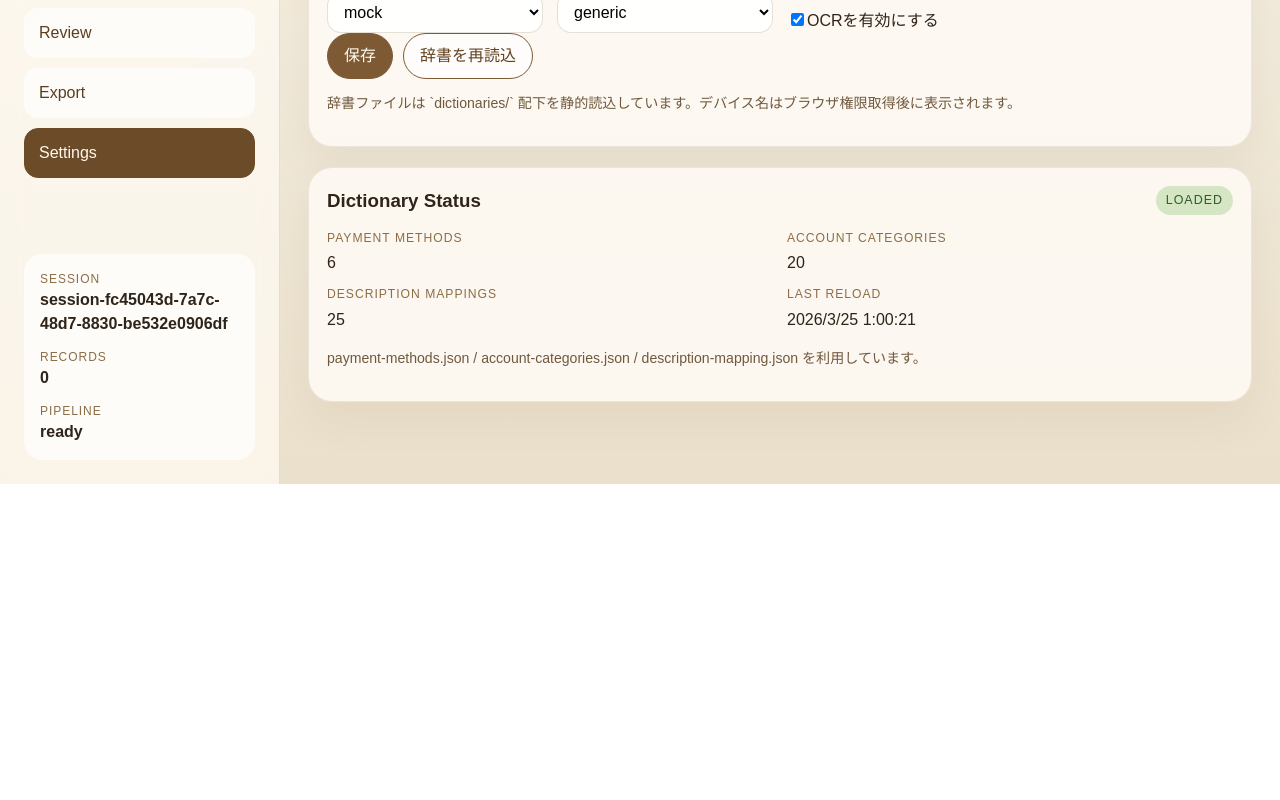
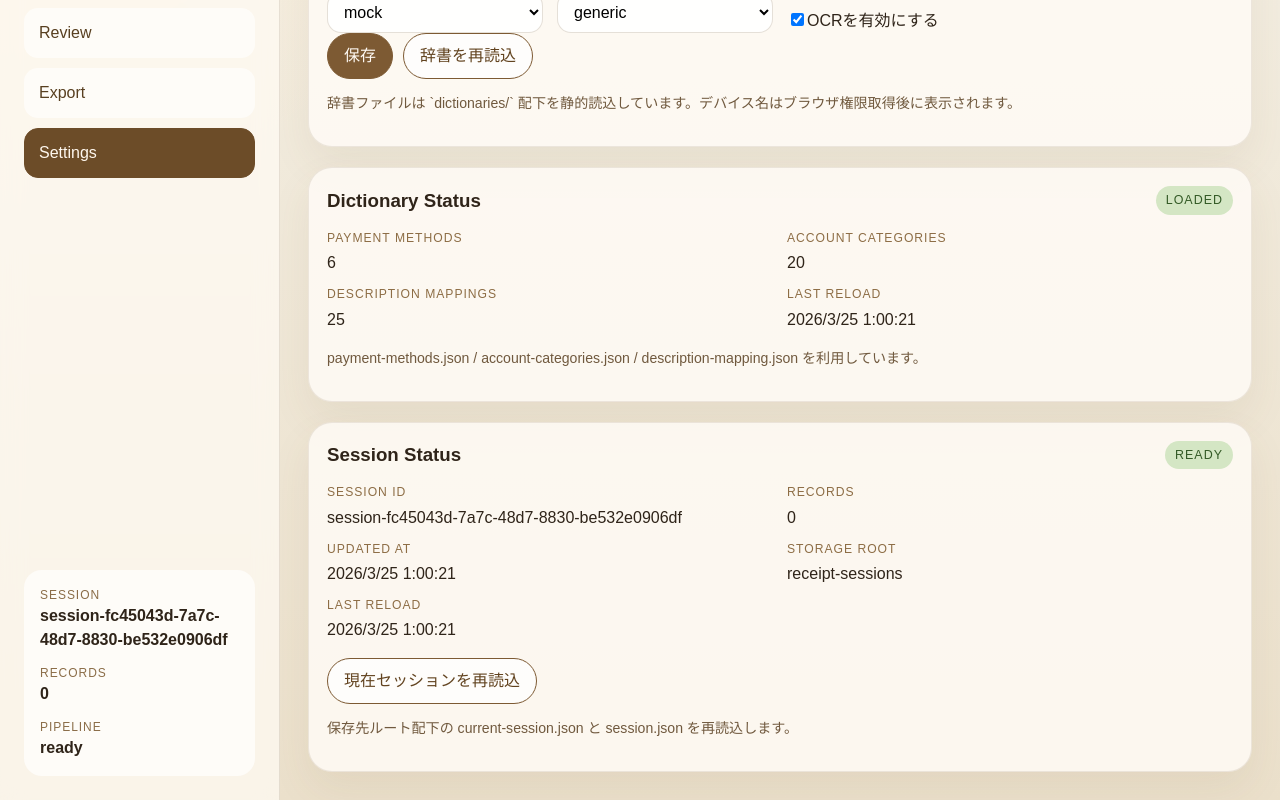
Before and after one commit to tak-thio/receipt-voice-capture-app, a React (Vite) app: page /settings in a window 1280 px wide. Shown: the part 316-1116 px from the top of the page. Before the commit the page ends 800 px from the top, so only its background shows below. Built offline with nearby package versions, Linux system fonts and the light colour scheme.

Commit message:
Add current session reload tools

```diff
--- a/src/pages/SettingsPage.tsx
+++ b/src/pages/SettingsPage.tsx
@@ -10,15 +10,20 @@ import type { AppSettings } from '../types/settings'
 export function SettingsPage() {
   const settings = useSessionStore((state) => state.settings)
   const dictionaries = useSessionStore((state) => state.dictionaries)
+  const session = useSessionStore((state) => state.session)
   const lastDictionaryReloadAt = useSessionStore((state) => state.lastDictionaryReloadAt)
   const lastDictionaryError = useSessionStore((state) => state.lastDictionaryError)
+  const lastSessionReloadAt = useSessionStore((state) => state.lastSessionReloadAt)
+  const lastSessionReloadError = useSessionStore((state) => state.lastSessionReloadError)
   const persistSettings = useSessionStore((state) => state.persistSettings)
   const reloadDictionaries = useSessionStore((state) => state.reloadDictionaries)
+  const reloadCurrentSessionFromDisk = useSessionStore((state) => state.reloadCurrentSessionFromDisk)
   const [draft, setDraft] = useState<AppSettings>(settings)
   const [cameraDevices, setCameraDevices] = useState<RecordingDeviceOption[]>([])
   const [audioDevices, setAudioDevices] = useState<RecordingDeviceOption[]>([])
   const [message, setMessage] = useState('')
   const [isReloading, setIsReloading] = useState(false)
+  const [isReloadingSession, setIsReloadingSession] = useState(false)
 
   useEffect(() => {
     setDraft(settings)
@@ -191,6 +196,65 @@ export function SettingsPage() {
           {lastDictionaryError || 'payment-methods.json / account-categories.json / description-mapping.json を利用しています。'}
         </p>
       </article>
+
+      <article className="panel">
+        <div className="panel-title-row">
+          <h3>Session Status</h3>
+          <span className={`status-chip ${lastSessionReloadError ? 'warning' : 'ready'}`}>
+            {lastSessionReloadError ? 'error' : 'ready'}
+          </span>
+        </div>
+        <dl className="meta-grid">
+          <div>
+            <dt>session id</dt>
+            <dd>{session?.id ?? 'none'}</dd>
+          </div>
+          <div>
+            <dt>records</dt>
+            <dd>{session?.records.length ?? 0}</dd>
+          </div>
+          <div>
+            <dt>updated at</dt>
+            <dd>{session ? new Date(session.updatedAt).toLocaleString('ja-JP') : 'none'}</dd>
+          </div>
+          <div>
+            <dt>storage root</dt>
+            <dd>{settings.storageRoot}</dd>
+          </div>
+          <div>
+            <dt>last reload</dt>
+            <dd>
+              {lastSessionReloadAt
+                ? new Date(lastSessionReloadAt).toLocaleString('ja-JP')
+                : '未実行'}
+            </dd>
+          </div>
+        </dl>
+        <div className="header-actions">
+          <button
+            className="ghost-button"
+            disabled={isReloadingSession}
+            onClick={() => {
+              setIsReloadingSession(true)
+              void reloadCurrentSessionFromDisk()
+                .then(() => {
+                  setMessage('現在セッションをディスクから再読込しました。')
+                })
+                .catch((error) => {
+                  setMessage(error instanceof Error ? error.message : 'セッション再読込に失敗しました。')
+                })
+                .finally(() => {
+                  setIsReloadingSession(false)
+                })
+            }}
+          >
+            {isReloadingSession ? 'セッション再読込中...' : '現在セッションを再読込'}
+          </button>
+        </div>
+        <p className="muted small">
+          {lastSessionReloadError || '保存先ルート配下の current-session.json と session.json を再読込します。'}
+        </p>
+      </article>
     </section>
   )
 }
--- a/src/store/session-store.ts
+++ b/src/store/session-store.ts
@@ -48,8 +48,11 @@ interface SessionStoreState {
   lastCaptureError: string | null
   lastDictionaryReloadAt: string | null
   lastDictionaryError: string | null
+  lastSessionReloadAt: string | null
+  lastSessionReloadError: string | null
   initialize: () => Promise<void>
   reloadDictionaries: () => Promise<void>
+  reloadCurrentSessionFromDisk: () => Promise<void>
   setRecording: (value: boolean) => void
   pushTranscriptEvent: (event: SttInputEvent, captureFrame: CaptureFrameInput) => Promise<void>
   processTranscriptSequence: (events: SttInputEvent[], captureFrame: CaptureFrameInput) => Promise<void>
@@ -226,6 +229,8 @@ export const useSessionStore = create<SessionStoreState>((set, get) => ({
   lastCaptureError: null,
   lastDictionaryReloadAt: null,
   lastDictionaryError: null,
+  lastSessionReloadAt: null,
+  lastSessionReloadError: null,
   initialize: async () => {
     const [settings, dictionaries] = await Promise.all([
       loadSettings(),
@@ -244,6 +249,8 @@ export const useSessionStore = create<SessionStoreState>((set, get) => ({
       lastCaptureError: null,
       lastDictionaryReloadAt: new Date().toISOString(),
       lastDictionaryError: null,
+      lastSessionReloadAt: new Date().toISOString(),
+      lastSessionReloadError: null,
     })
   },
   reloadDictionaries: async () => {
@@ -259,6 +266,34 @@ export const useSessionStore = create<SessionStoreState>((set, get) => ({
         error instanceof Error ? error.message : 'Dictionary reload failed.'
       set({
         lastDictionaryError: message,
+      })
+      throw error instanceof Error ? error : new Error(message)
+    }
+  },
+  reloadCurrentSessionFromDisk: async () => {
+    const { settings, selectedRecordId } = get()
+
+    try {
+      const session = await loadCurrentSession(settings.storageRoot)
+      if (!session) {
+        throw new Error('保存済みの現在セッションが見つかりませんでした。')
+      }
+
+      const nextSelectedRecordId = session.records.some((record) => record.id === selectedRecordId)
+        ? selectedRecordId
+        : session.records[0]?.id ?? null
+
+      set({
+        session,
+        selectedRecordId: nextSelectedRecordId,
+        lastSessionReloadAt: new Date().toISOString(),
+        lastSessionReloadError: null,
+      })
+    } catch (error) {
+      const message =
+        error instanceof Error ? error.message : 'Session reload failed.'
+      set({
+        lastSessionReloadError: message,
       })
       throw error instanceof Error ? error : new Error(message)
     }
@@ -428,6 +463,8 @@ export const useSessionStore = create<SessionStoreState>((set, get) => ({
       lastTranscriptionError: null,
       lastCaptureError: null,
       lastDictionaryError: null,
+      lastSessionReloadAt: new Date().toISOString(),
+      lastSessionReloadError: null,
     })
   },
 }))
```
Also changed, not shown: 2 other files (tests, documents, lock files or other folders).
